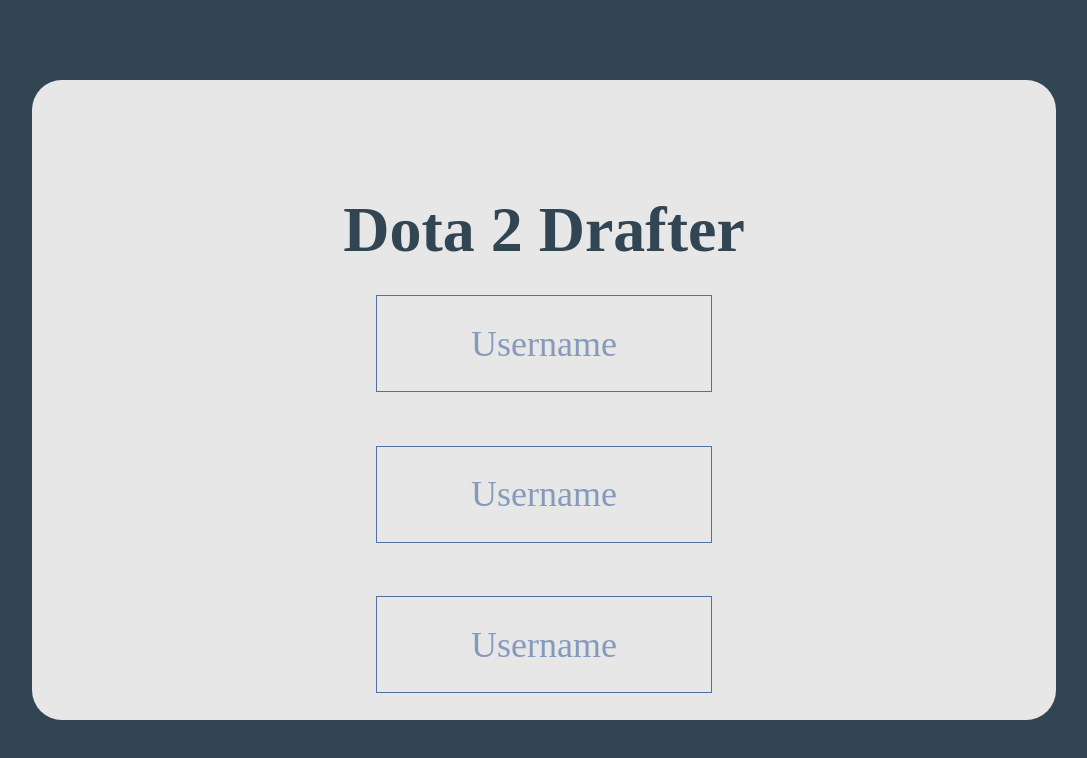
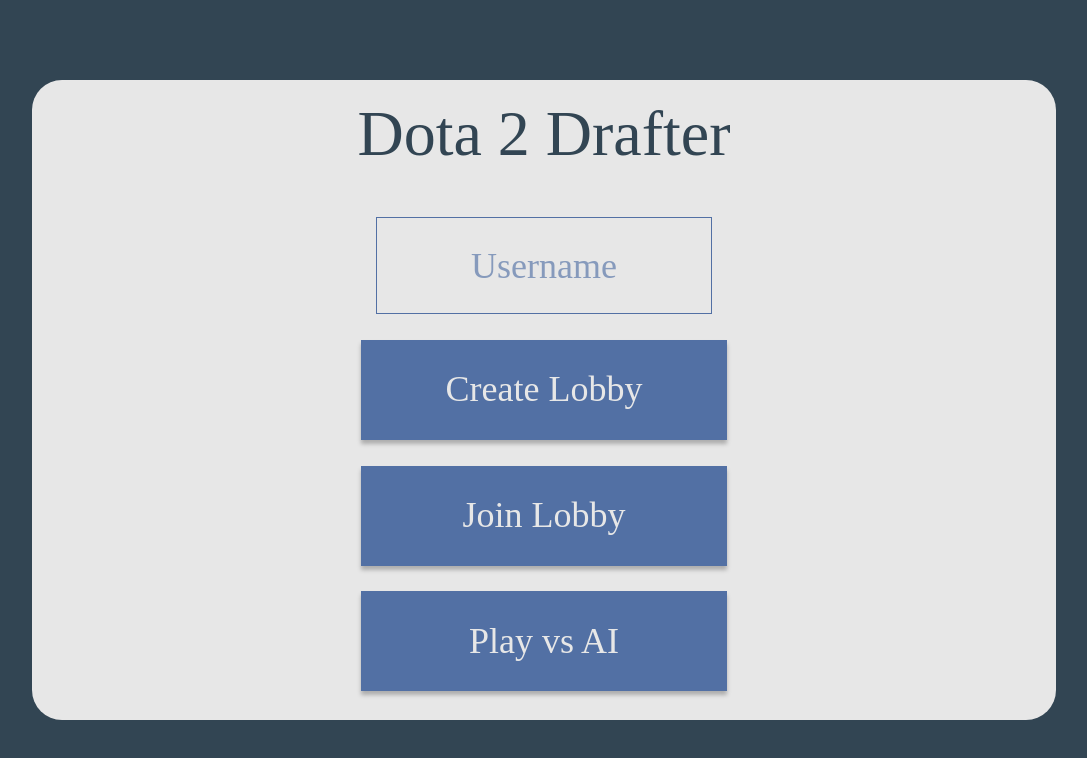
Before and after one commit to dca123/dota-drafter, a Next.js app: page / in a window 1280 px wide. Shown: the top 758 px of the page, without its empty margins (96-1183 px from the left). Built offline with nearby package versions, Linux system fonts and the light colour scheme; a web font is replaced by a local one.

Commit message:
created theme

```diff
--- a/pages/_app.tsx
+++ b/pages/_app.tsx
@@ -2,47 +2,11 @@
 import {
   ChakraProvider,
   CSSReset,
-  extendTheme,
   Center,
  } from '@chakra-ui/react'
 import '../styles/globals.css'
+import theme from '../theme/index'
 import { Fonts } from "../theme/fonts"
-
-const theme = extendTheme({
-  components:{
-    Input: {
-      baseStyle: {
-        fontFamily: "Cinzel",
-        fontSize: "36px",
-        bg: "#E7E7E7",
-        borderColor: "#5270a4",
-        borderRadius: "0",
-        textAlign: "center",
-        color: "#5270a4",
-        border: "1px solid",
-        h: "97px",
-        w: "336px",
-        "&::placeholder": {
-          color: "rgba(82, 112, 164, 0.65)"
-        },
-      }
-    }
-  },
-  fonts: {
-    heading: "Cinzel Decorative",
-    body: "Nunito"
-  },
-  colors:{
-    brand: {
-      white: "#E7E7E7",
-      50: "#5270a4",
-      100: "#3c4b62",
-      200: "#324553",
-      green: "#56e39f",
-      red: "#f87575"
-    }
-  }
-})
 
 function MyApp({ Component, pageProps }: AppProps) {
   return (
--- a/pages/index.tsx
+++ b/pages/index.tsx
@@ -1,23 +1,28 @@
 import { Flex, Square, Center, Text, Box, Heading } from "@chakra-ui/react"
-// import {Input} from '@chakra-ui/react'
 import { useStyleConfig } from "@chakra-ui/react"
+type Dict = Record<string, any>
 
-function Input(props){
+function Input(props: Dict){
   const { size, variant, ...rest } = props
-  // 2. Reference `Button` stored in `theme.components`
   const styles = useStyleConfig("Input", { size, variant })
-  // 3. Pass the computed styles into the `sx` prop
   return <Box as="input" sx={styles} {...rest} />
+}
+
+function Button(props: Dict){
+  const { size, variant, ...rest } = props
+  const styles = useStyleConfig("Button", { size, variant })
+  return <Box as="button" sx={styles} {...rest} />
 }
 
 export default function Home() {
   return (
-    <Flex w="80%" h="80vh" bg="brand.white" borderRadius="30px" flexDirection="column" alignContent="flex-end">
-      <Heading color="brand.200" fontSize="64px" textAlign="center" mt={28}> Dota 2 Drafter </Heading>
-      <Flex flexDirection="column" justify="space-between" h="500px">
+    <Flex w="80%" h="80vh" bg="brand.white" borderRadius="30px" flexDirection="column" justifyContent="space-around">
+      <Heading color="brand.200" fontSize="64px" fontWeight="normal" textAlign="center" > Dota 2 Drafter </Heading>
+      <Flex flexDirection="column" h="500px">
         <Input m="auto" placeholder="Username" />
-        <Input m="auto" placeholder="Username" />
-        <Input m="auto" placeholder="Username" />
+        <Button size="lg" variant="solid" m="auto">Create Lobby</Button>
+        <Button size="lg" variant="solid" m="auto">Join Lobby</Button>
+        <Button size="lg" variant="solid" m="auto">Play vs AI</Button>
       </Flex>
    </Flex>
   )
--- /dev/null
+++ b/theme/components/Button.ts
@@ -0,0 +1,27 @@
+export default {
+    baseStyle: {
+        fontFamily: "Cinzel",
+        borderRadius: "0",
+        textAlign: "center",
+        w: "366px",
+        boxShadow: "0px 4px 4px rgba(0, 0, 0, 0.25)"
+    },
+    sizes: {
+        lg: {
+            fontSize: "36px",
+            fontWeight: "400",
+            h: "100px"
+        }
+    },
+    variants: {
+        solid: {
+            bg: "#5270A4",
+            color: "#E7E7E7",
+            "_hover": {
+                bg: "#5270A4",
+                boxShadow: "none"
+            },
+            filter: "dropShadow(0px 4px 4px rgba(0, 0, 0, 0.25))"
+        }
+    }
+}
--- /dev/null
+++ b/theme/components/Input.ts
@@ -0,0 +1,17 @@
+export default {
+    baseStyle: {
+        fontFamily: "Cinzel",
+        fontSize: "36px",
+        bg: "#E7E7E7",
+        borderColor: "#5270a4",
+        borderRadius: "0",
+        textAlign: "center",
+        color: "#5270a4",
+        border: "1px solid",
+        h: "97px",
+        w: "336px",
+        "&::placeholder": {
+            color: "rgba(82, 112, 164, 0.65)"
+        },
+    }
+}
--- /dev/null
+++ b/theme/index.ts
@@ -0,0 +1,26 @@
+import {extendTheme} from "@chakra-ui/react"
+import Button from "./components/Button"
+import Input from "./components/Input"
+
+const theme = {
+  components:{
+    Input,
+    Button
+  },
+  fonts: {
+    heading: "Cinzel Decorative",
+    body: "Nunito"
+  },
+  colors:{
+    brand: {
+      white: "#E7E7E7",
+      50: "#5270a4",
+      100: "#3c4b62",
+      200: "#324553",
+      green: "#56e39f",
+      red: "#f87575"
+    }
+  }
+}
+
+export default extendTheme(theme);
--- a/tsconfig.json
+++ b/tsconfig.json
@@ -16,7 +16,7 @@
     "moduleResolution": "node",
     "resolveJsonModule": true,
     "isolatedModules": true,
-    "jsx": "preserve"
+    "jsx": "preserve",
   },
   "include": [
     "next-env.d.ts",
```
